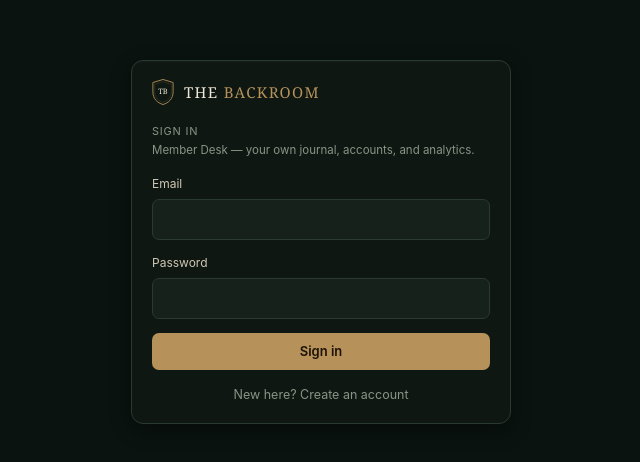
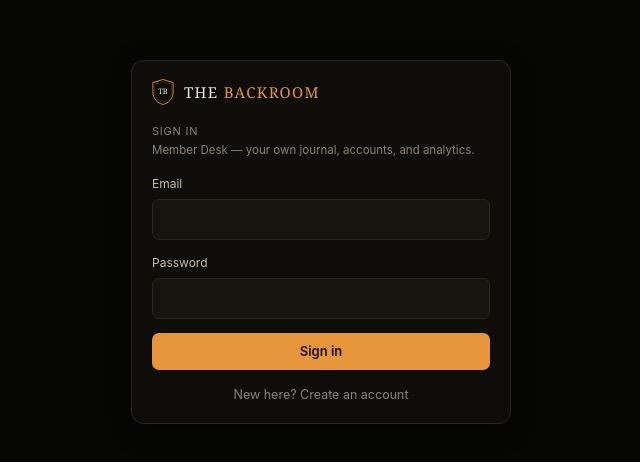
Before and after one commit to AngusTrades/backroom-journal, a Next.js app: page /login in a window 1280 px wide. Shown: the part 158-620 px from the top of the page, without its empty margins (319-959 px from the left). Built offline with nearby package versions, Linux system fonts and the light colour scheme; no server answers.

Commit message:
Switch to Amber Noir theme; self-host Source Sans 3/Space Mono/Newsreader

```diff
--- a/package.json
+++ b/package.json
@@ -17,6 +17,9 @@
     "copy-engine:live": "tsx src/engine/copy-engine.ts --live"
   },
   "dependencies": {
+    "@fontsource-variable/newsreader": "^5.3.0",
+    "@fontsource-variable/source-sans-3": "^5.3.0",
+    "@fontsource/space-mono": "^5.3.0",
     "clsx": "^2.1.1",
     "date-fns": "^4.4.0",
     "drizzle-orm": "^0.45.2",
--- a/src/app/globals.css
+++ b/src/app/globals.css
@@ -1,67 +1,77 @@
 @import "tailwindcss";
 
+/* ---------------------------------------------------------------------
+   "Amber Noir" theme — replaces the old forest-green/gold palette. Same
+   dark/light split as before (:root default + :root[data-theme="light"]
+   override), same token names, just new values, so every component that
+   already reads var(--accent)/var(--good)/etc. picks this up for free.
+   Fonts: --font-ui/--font-data/--font-display now point at the
+   next/font-loaded CSS variables set on <html> in layout.tsx (Source Sans
+   3 / Space Mono / Newsreader) instead of naming fonts that were never
+   actually loaded.
+   --------------------------------------------------------------------- */
 :root {
-  --bg: #0a1310;
-  --surface: #0f1713;
-  --surface-2: #16211b;
-  --surface-3: #1c2a22;
-  --border: #2a3a30;
-  --border-soft: #1c2921;
-  --text: #efe8d8;
-  --text-soft: #cfc7b3;
-  --text-mute: #8a9385;
-  --accent: #b6925a;
-  --accent-strong: #d1ac74;
-  --accent-soft: rgba(182, 146, 90, 0.14);
-  --accent-line: rgba(182, 146, 90, 0.38);
-  --on-accent: #1c1207;
-  --good: #46b579;
-  --good-soft: rgba(70, 181, 121, 0.14);
-  --good-line: rgba(70, 181, 121, 0.38);
-  --bad: #c85a45;
-  --bad-soft: rgba(200, 90, 69, 0.13);
-  --bad-line: rgba(200, 90, 69, 0.38);
-  --neutral: #8a9385;
-  --neutral-soft: rgba(138, 147, 133, 0.14);
-  --warn: #d9b23c;
-  --warn-line: rgba(217, 178, 60, 0.35);
-  --passed: #7fa3c4;
-  --passed-soft: rgba(127, 163, 196, 0.14);
-
-  --font-ui: "Inter", -apple-system, BlinkMacSystemFont, "Segoe UI", sans-serif;
-  --font-data: "IBM Plex Mono", "SFMono-Regular", Consolas, monospace;
-  --font-display: "Fraunces", ui-serif, Georgia, "Iowan Old Style", serif;
-  --shadow-card: 0 6px 20px rgba(0, 0, 0, 0.4), 0 1px 0 rgba(255, 255, 255, 0.02) inset;
+  --bg: #060605;
+  --surface: #0e0d0a;
+  --surface-2: #17140f;
+  --surface-3: #1f1b13;
+  --border: #2c2618;
+  --border-soft: #1c1810;
+  --text: #f3ead9;
+  --text-soft: #cbbfa4;
+  --text-mute: #8c8271;
+  --accent: #e8963c;
+  --accent-strong: #f7b45e;
+  --accent-soft: rgba(232, 150, 60, 0.14);
+  --accent-line: rgba(232, 150, 60, 0.4);
+  --on-accent: #1c1002;
+  --good: #55b17a;
+  --good-soft: rgba(85, 177, 122, 0.14);
+  --good-line: rgba(85, 177, 122, 0.38);
+  --bad: #d15b45;
+  --bad-soft: rgba(209, 91, 69, 0.13);
+  --bad-line: rgba(209, 91, 69, 0.38);
+  --neutral: #8c8271;
+  --neutral-soft: rgba(140, 130, 113, 0.14);
+  --warn: #e0a940;
+  --warn-line: rgba(224, 169, 64, 0.35);
+  --passed: #6ea8d8;
+  --passed-soft: rgba(110, 168, 216, 0.14);
+
+  --font-ui: "Source Sans 3 Variable", -apple-system, BlinkMacSystemFont, "Segoe UI", sans-serif;
+  --font-data: "Space Mono", "SFMono-Regular", Consolas, monospace;
+  --font-display: "Newsreader Variable", ui-serif, Georgia, "Iowan Old Style", serif;
+  --shadow-card: 0 6px 22px rgba(0, 0, 0, 0.55), 0 1px 0 rgba(255, 255, 255, 0.02) inset;
 }
 
 :root[data-theme="light"] {
-  --bg: #f6f1e6;
-  --surface: #fffdf8;
-  --surface-2: #efe9db;
-  --surface-3: #e6dfcd;
-  --border: #ddd3ba;
-  --border-soft: #e8e2d2;
-  --text: #1b1712;
-  --text-soft: #5c5546;
-  --text-mute: #7d7460;
-  --accent: #93662f;
-  --accent-strong: #6f4d21;
-  --accent-soft: rgba(147, 102, 47, 0.13);
-  --accent-line: rgba(147, 102, 47, 0.36);
-  --on-accent: #faf6ec;
-  --good: #227a52;
-  --good-soft: rgba(34, 122, 82, 0.12);
-  --good-line: rgba(34, 122, 82, 0.36);
-  --bad: #a2402f;
-  --bad-soft: rgba(162, 64, 47, 0.1);
-  --bad-line: rgba(162, 64, 47, 0.36);
+  --bg: #faf6ec;
+  --surface: #fffefb;
+  --surface-2: #f3ead6;
+  --surface-3: #ece0c4;
+  --border: #e5d6b3;
+  --border-soft: #efe6cf;
+  --text: #201a10;
+  --text-soft: #5a4f3a;
+  --text-mute: #8a7d62;
+  --accent: #b3671c;
+  --accent-strong: #8f4f12;
+  --accent-soft: rgba(179, 103, 28, 0.13);
+  --accent-line: rgba(179, 103, 28, 0.36);
+  --on-accent: #fffaf0;
+  --good: #1f7a51;
+  --good-soft: rgba(31, 122, 81, 0.12);
+  --good-line: rgba(31, 122, 81, 0.36);
+  --bad: #9c3d2c;
+  --bad-soft: rgba(156, 61, 44, 0.1);
+  --bad-line: rgba(156, 61, 44, 0.36);
   --neutral: #6b6656;
   --neutral-soft: rgba(107, 102, 86, 0.1);
   --warn: #96721f;
   --warn-line: rgba(150, 114, 31, 0.32);
   --passed: #3f6d8f;
   --passed-soft: rgba(63, 109, 143, 0.1);
-  --shadow-card: 0 2px 10px rgba(30, 25, 15, 0.08), 0 1px 2px rgba(30, 25, 15, 0.05);
+  --shadow-card: 0 2px 10px rgba(40, 28, 10, 0.08), 0 1px 2px rgba(40, 28, 10, 0.05);
 }
 
 @theme inline {
@@ -1620,11 +1630,15 @@
    sharing). Toggled via the sidebar button, persisted in localStorage,
    applied to <html data-privacy="on"> before first paint (see
    PrivacyScript) to avoid a flash of visible numbers.
+
+   Masked with literal asterisks rather than a blur — the real text stays
+   in the DOM (still selectable-looking width-wise) but is made
+   transparent, and a "*****" overlay is drawn on top via ::after. The
+   overlay's text-align is inherited from .money's own element (e.g.
+   td.num's text-align: right), so it lines up correctly in both
+   left-aligned KPI tiles and right-aligned table columns with no extra
+   rules needed per context.
    --------------------------------------------------------------------- */
-/* Uses color:transparent + an absolutely-positioned "*****" overlay rather
-   than a blur filter. text-align is inherited, so the overlay lines up
-   correctly whether .money sits in a left-aligned KPI tile or a
-   right-aligned table cell (td.num) with no extra per-context rules. */
 html[data-privacy="on"] .money {
   position: relative;
   color: transparent !important;
@@ -1766,7 +1780,6 @@
 .tax-net-row .amt {
   font-family: var(--font-data);
 }
-
 
 /* ============================================================
    Mobile (<768px). The sidebar itself becomes an off-canvas drawer
```
Also changed, not shown: src/app/layout.tsx (+13 -0 lines), 1 other file (tests, documents, lock files or other folders).
